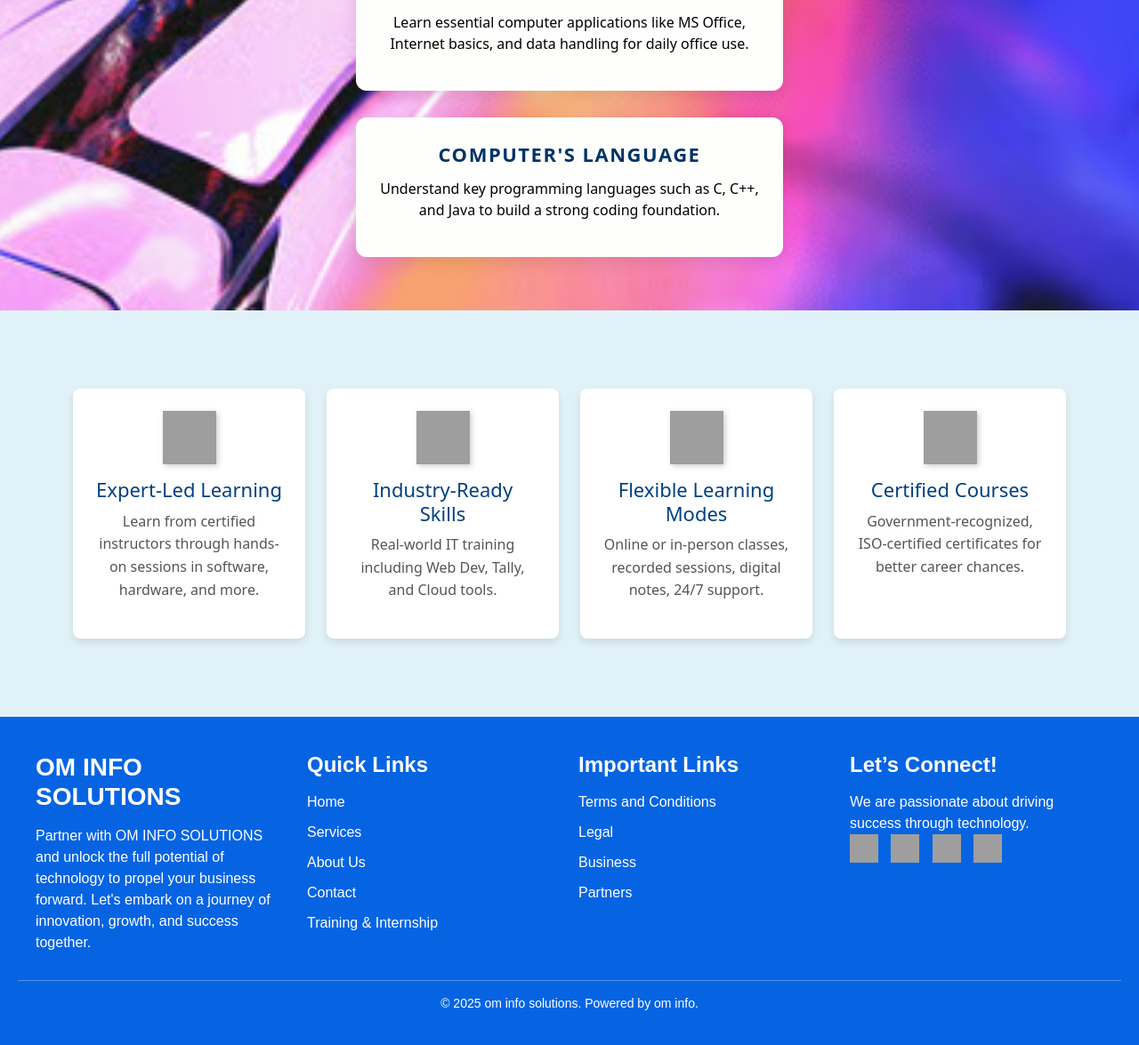
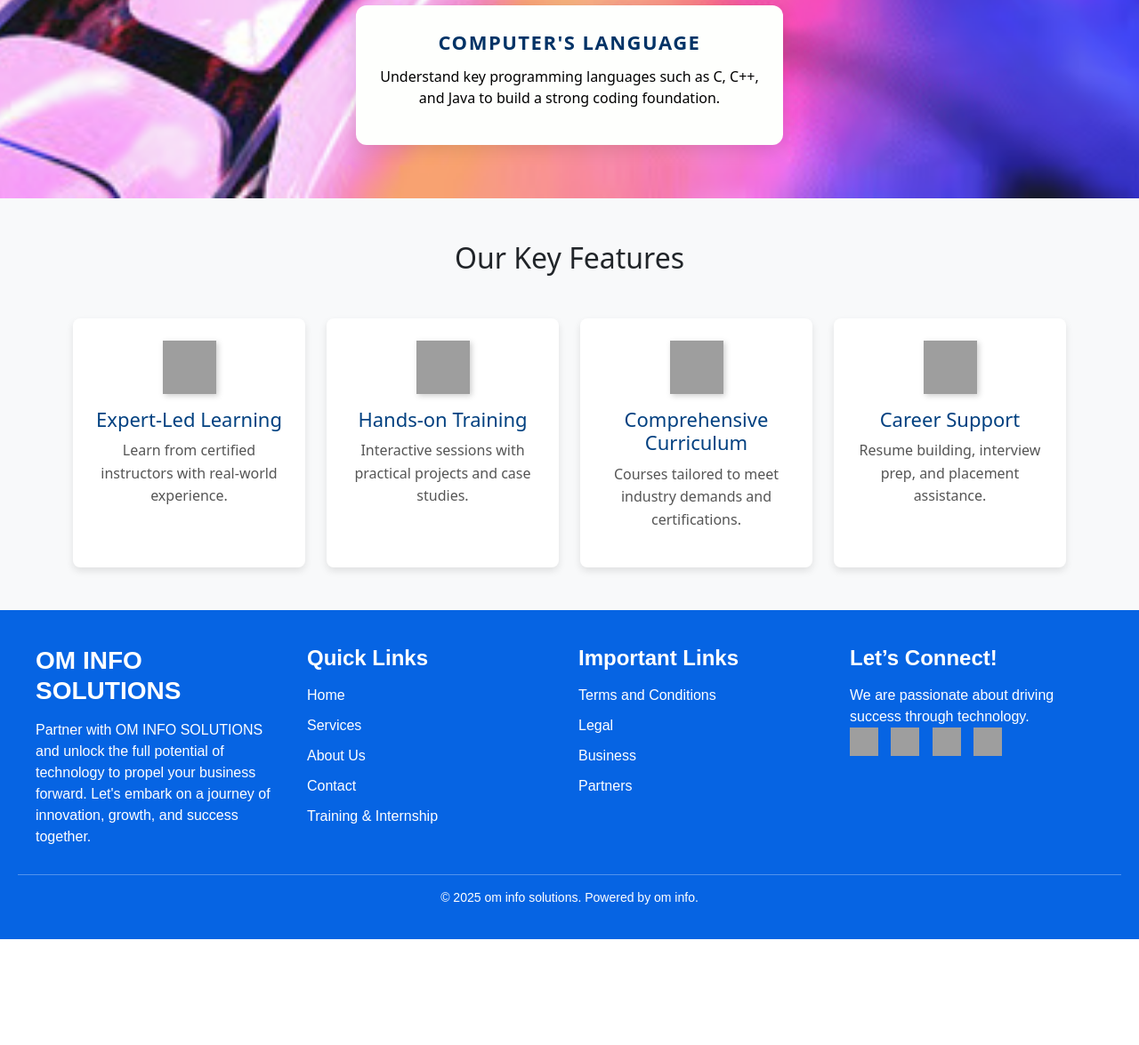
Before and after one commit to lok-02498/coaching_site, a Flask app: page /home in a window 1280 px wide. Shown: the part 3400-4575 px from the top of the page at 89% size. After the commit the page ends 4456 px from the top, so only its background shows below. Run offline with Flask 3, Linux system fonts and the light colour scheme; some libraries are stand-ins or nearby versions; grey boxes are pictures that could not be loaded.

Commit message:
new changes

```diff
--- a/static/style.css
+++ b/static/style.css
@@ -190,20 +190,42 @@ header nav a:hover {
     }
      /* Humanoid tech section */
   .jumbotron-section {
-  background-color: #f8f9fa; /* light gray background */
+  background-color: #f8f9fa;
   border-radius: 12px;
   box-shadow: 0 4px 12px rgba(72, 183, 239, 0.9);
-   margin-bottom: 50px;
+  margin-bottom: 50px;
+  padding: 40px 20px;
 }
 
+/* Image adjustments for responsiveness */
 .jumbotron-section img {
   max-width: 100%;
+  max-height: 400px;
   height: auto;
   border-radius: 12px;
+  object-fit: cover;
 }
 
+/* Heading styling */
 .jumbotron-section h1 {
-  color: #0d6efd; /* bootstrap primary color */
+  color: #0d6efd;
+  font-size: 2.5rem;
+  line-height: 1.2;
+}
+
+/* Responsive tweaks */
+@media (max-width: 768px) {
+  .jumbotron-section h1 {
+    font-size: 2rem;
+  }
+
+  .jumbotron-section p {
+    font-size: 1rem;
+  }
+
+  .jumbotron-section img {
+    max-height: 250px;
+  }
 }
 
         .courses-section {
--- a/templates/index.html
+++ b/templates/index.html
@@ -124,12 +124,14 @@
   <div class="container">
     <div class="row align-items-center">
       <!-- Image Column -->
-      <div class="col-md-6 mb-4 mb-md-0">
-        <img src="static/images/humanoid-robot.jpg" alt="Jumbotron Image" class="img-fluid rounded shadow">
+      <div class="col-md-6 mb-4 mb-md-0 text-center">
+        <img src="{{ url_for('static', filename='images/humanoid-robot.jpg') }}" alt="Jumbotron Image" class="img-fluid rounded shadow">
       </div>
       <!-- Text Column -->
       <div class="col-md-6 text-center text-md-start">
-        <h1 class="display-4 fw-bold mb-3"><center>Welcome <br>To<br>  OM INFO SOLUTIONS </center></ h1>
+        <h1 class="display-5 fw-bold mb-3">
+          Welcome<br>To<br>OM INFO SOLUTIONS
+        </h1>
         <p class="lead mb-4">
           Unlock your potential with our expert-led courses in IT, software, hardware, and more. Join us for hands-on learning and career growth.
         </p>
@@ -138,6 +140,7 @@
     </div>
   </div>
 </section>
+
       <section class="courses-section" >
     <h2>Our Computer Courses</h2>
     <div class="course-grid">
@@ -184,37 +187,41 @@
     </div>
 
     </section>
-  <section class="features-section">
-  <div class="container my-5"> <div class="row justify-content-center g-4"> <div class="col-12 col-md-6 col-lg-3 d-flex"> <div class="feature-card flex-fill"> <img src="https://img.icons8.com/ios-filled/50/1E90FF/online-support.png" alt="Online Support Icon" />
+  <section class="features-section py-5 bg-light">
+  <div class="container">
+    <h2 class="text-center mb-5">Our Key Features</h2>
+    <div class="row row-cols-1 row-cols-sm-2 row-cols-md-3 row-cols-lg-4 g-4">
+      <div class="col d-flex">
+        <div class="feature-card w-100">
+          <img src="https://img.icons8.com/ios-filled/50/1E90FF/online-support.png" alt="Support Icon" />
           <h3>Expert-Led Learning</h3>
-          <p>Learn from certified instructors through hands-on sessions in software, hardware, and more.</p>
+          <p>Learn from certified instructors with real-world experience.</p>
         </div>
       </div>
-
-      <div class="col-12 col-md-6 col-lg-3 d-flex">
-        <div class="feature-card flex-fill">
-          <img src="https://img.icons8.com/ios-filled/50/1E90FF/developer.png" alt="Developer Icon" />
-          <h3>Industry-Ready Skills</h3>
-          <p>Real-world IT training including Web Dev, Tally, and Cloud tools.</p>
+      <div class="col d-flex">
+        <div class="feature-card w-100">
+          <img src="https://img.icons8.com/ios-filled/50/1E90FF/classroom.png" alt="Classroom Icon" />
+          <h3>Hands-on Training</h3>
+          <p>Interactive sessions with practical projects and case studies.</p>
         </div>
       </div>
-
-      <div class="col-12 col-md-6 col-lg-3 d-flex">
-        <div class="feature-card flex-fill">
-          <img src="https://img.icons8.com/ios-filled/50/1E90FF/laptop.png" alt="Laptop Icon" />
-          <h3>Flexible Learning Modes</h3>
-          <p>Online or in-person classes, recorded sessions, digital notes, 24/7 support.</p>
+      <div class="col d-flex">
+        <div class="feature-card w-100">
+          <img src="https://img.icons8.com/ios-filled/50/1E90FF/book-shelf.png" alt="Curriculum Icon" />
+          <h3>Comprehensive Curriculum</h3>
+          <p>Courses tailored to meet industry demands and certifications.</p>
         </div>
       </div>
-
-      <div class="col-12 col-md-6 col-lg-3 d-flex">
-        <div class="feature-card flex-fill">
-          <img src="https://img.icons8.com/ios-filled/50/1E90FF/certificate.png" alt="Certificate Icon" />
-          <h3>Certified Courses</h3>
-          <p>Government-recognized, ISO-certified certificates for better career chances.</p>
+      <div class="col d-flex">
+        <div class="feature-card w-100">
+          <img src="https://img.icons8.com/ios-filled/50/1E90FF/handshake.png" alt="Support Icon" />
+          <h3>Career Support</h3>
+          <p>Resume building, interview prep, and placement assistance.</p>
         </div>
       </div>
     </div>
+  </div>
+
 
    <a href="/contact" class="enquiry-button" title="Quick Enquiry">&#10097; QUICK ENQUIRY</a>
     </div>
```
